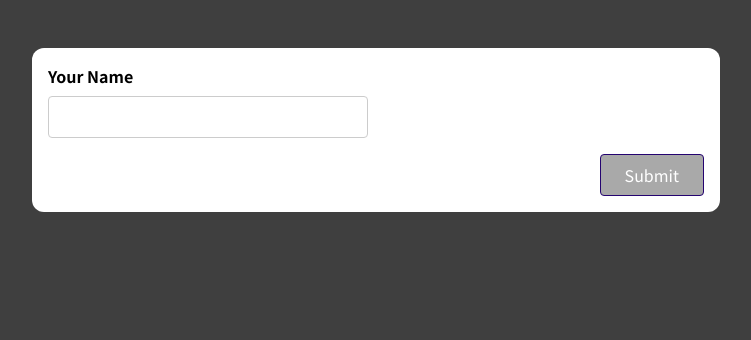
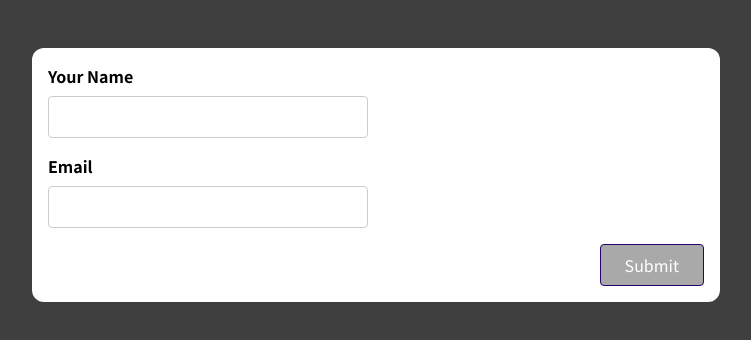
Before and after one commit to DrdroidAkshay/form-handler, a React (Create React App) app: page / in a window 1280 px wide. Shown: the top 340 px of the page, without its empty margins (264-1015 px from the left). Built offline with nearby package versions, Linux system fonts and the light colour scheme.

Commit message:
Adding password

```diff
--- a/src/components/SimpleInput.js
+++ b/src/components/SimpleInput.js
@@ -2,15 +2,19 @@
 
 const SimpleInput = (props) => {
   const [enteredName, setEnteredName] = useState("");
+  const [enteredEmail, setEnteredEmail] = useState("");
   const [enteredNameTouched, setEnteredNameTouched] = useState(false);
+  const [enteredEmailTouched, setEnteredEmailTouched] = useState(false);
   const [formIsValid, setFormIsValid] = useState(false);
   const enteredNameIsValid = enteredName.trim() !== "";
+  const enteredEmailIsValid = enteredEmail.includes("@");
   useEffect(() => {
-    if (enteredNameIsValid) {
+    if (enteredNameIsValid && enteredEmailIsValid) {
       setFormIsValid(true);
     }
-  }, [enteredNameIsValid]);
+  }, [enteredNameIsValid, enteredEmailIsValid]);
   const enterednameisInvalid = enteredNameTouched && !enteredNameIsValid;
+  const enteredEmailisInvalid = enteredEmailTouched && !enteredEmailIsValid;
 
   const nameInputChangeHandler = (event) => {
     setEnteredName(event.target.value);
@@ -19,18 +23,31 @@
     setEnteredNameTouched(true);
   };
 
+  const emailInputChangeHandler = (event) => {
+    setEnteredEmail(event.target.value);
+  };
+  const emailInputBlurHandler = (event) => {
+    setEnteredEmailTouched(true);
+  };
+
   const submitHandler = (event) => {
     event.preventDefault();
     setEnteredNameTouched(true);
-    if (!enteredNameIsValid) {
+    setEnteredEmailTouched(true);
+    if (!enteredNameIsValid || !enteredEmailIsValid) {
       return;
     }
-    console.log(enteredName);
+    console.log(enteredName, enteredEmail);
     setEnteredName("");
+    setEnteredEmail("");
     setEnteredNameTouched(false);
   };
 
   const nameInputClasses = enterednameisInvalid
+    ? "form-control invalid"
+    : "form-control";
+
+  const emailInputClasses = enteredEmailisInvalid
     ? "form-control invalid"
     : "form-control";
   return (
@@ -48,6 +65,19 @@
           <p className="error-text">Name must not be empty.</p>
         )}
       </div>
+      <div className={emailInputClasses}>
+        <label htmlFor="name">Email</label>
+        <input
+          type="email"
+          id="email"
+          onChange={emailInputChangeHandler}
+          onBlur={emailInputBlurHandler}
+          value={enteredEmail}
+        />
+        {enteredEmailisInvalid && (
+          <p className="error-text">Please enter a valid email.</p>
+        )}
+      </div>
       <div className="form-actions">
         <button disabled={!formIsValid}>Submit</button>
       </div>
```
Also changed, not shown: 1 other file (tests, documents, lock files or other folders).
